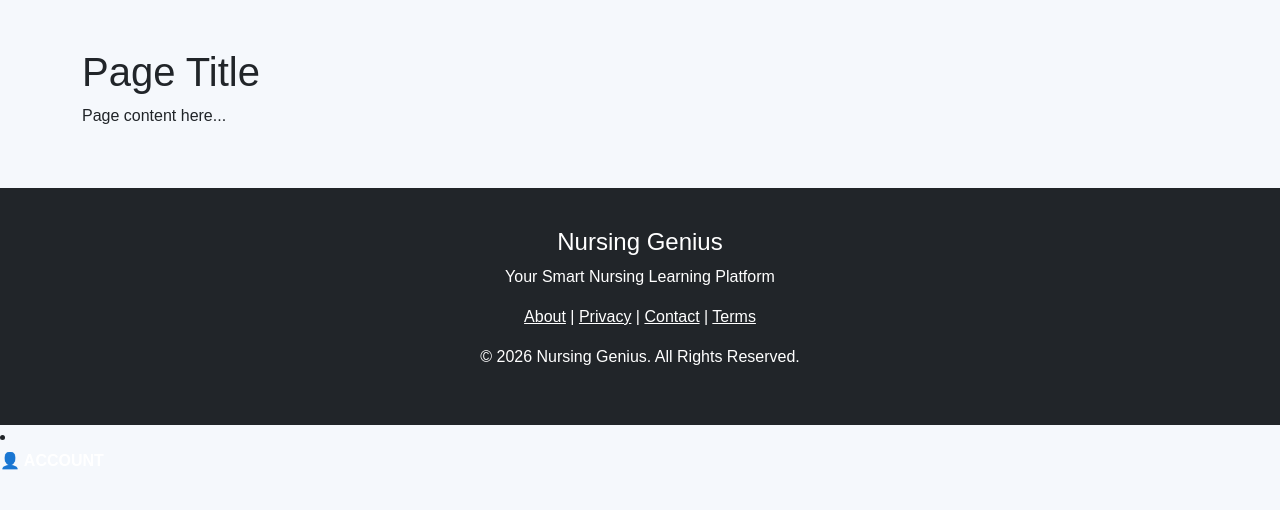
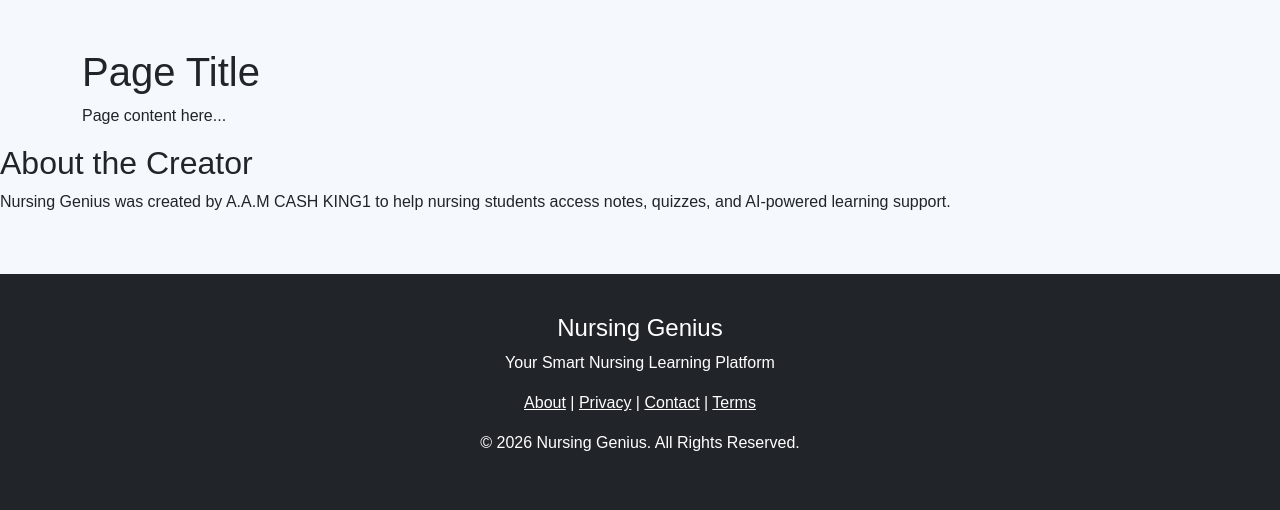
Before and after one commit to CASHKING1hacker-rgb/NURSING-GENIUS5, a Flask app: page /about in a window 1280 px wide. Shown: the part 56-566 px from the top of the page. Run offline with Flask 3, Linux system fonts and the light colour scheme.

Commit message:
Update about.html

```diff
--- a/templates/about.html
+++ b/templates/about.html
@@ -10,4 +10,12 @@
 
 </div>
 
+<h2>About the Creator</h2>
+
+<p>
+Nursing Genius was created by A.A.M CASH KING1
+to help nursing students access notes,
+quizzes, and AI-powered learning support.
+</p>
+
 {% endblock %}
```
